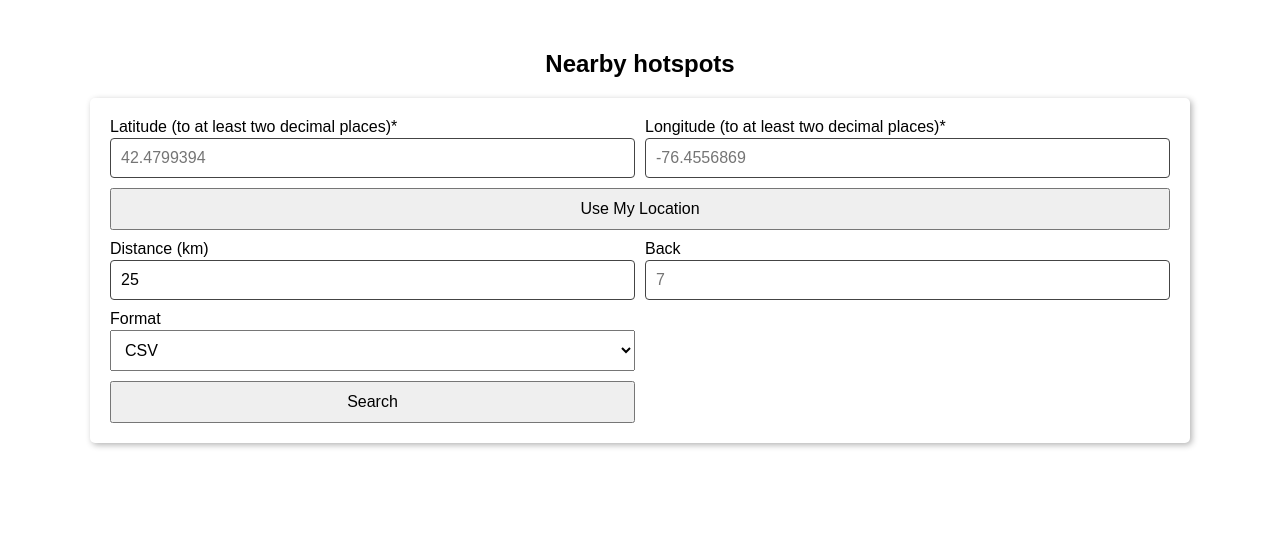
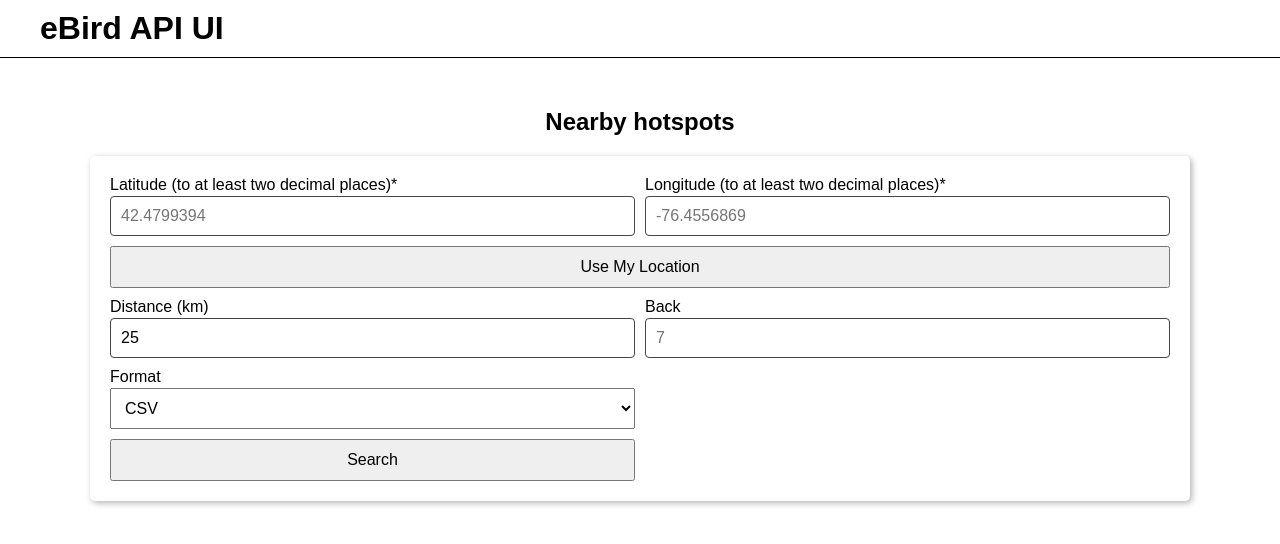
Before and after one commit to Fimbelowski/ebird-api-ui, a React (Vite) app: page /geo in a window 1280 px wide. Shown: the top 544 px of the page. Built offline with nearby package versions, Linux system fonts and the light colour scheme.

Commit message:
Add Header component.

```diff
--- /dev/null
+++ b/src/components/Header.tsx
@@ -0,0 +1,14 @@
+import { type ReactNode } from 'react';
+
+interface Props {
+  children?: ReactNode;
+}
+
+export default function Header({ children }: Props) {
+  return (
+    <header className="header">
+      <h1>eBird API UI</h1>
+      {children}
+    </header>
+  );
+}
--- a/src/pages/Root.tsx
+++ b/src/pages/Root.tsx
@@ -1,9 +1,14 @@
 import { Outlet } from 'react-router-dom';
+
+import Header from '../components/Header';
 
 export default function Root() {
   return (
-    <main>
-      <Outlet />
-    </main>
+    <>
+      <Header></Header>
+      <main>
+        <Outlet />
+      </main>
+    </>
   );
 }
--- /dev/null
+++ b/src/sass/layout/_Header.scss
@@ -0,0 +1,6 @@
+.header {
+  padding: 1rem 4rem;
+  border-bottom: 1px solid black;
+  display: flex;
+  justify-content: space-between;
+}
--- a/src/sass/main.scss
+++ b/src/sass/main.scss
@@ -5,6 +5,7 @@
 
 @import 'layout/BasePage';
 @import 'layout/Geo';
+@import 'layout/Header';
 
 @import 'components/BaseInput';
 @import 'components/Button';
```
